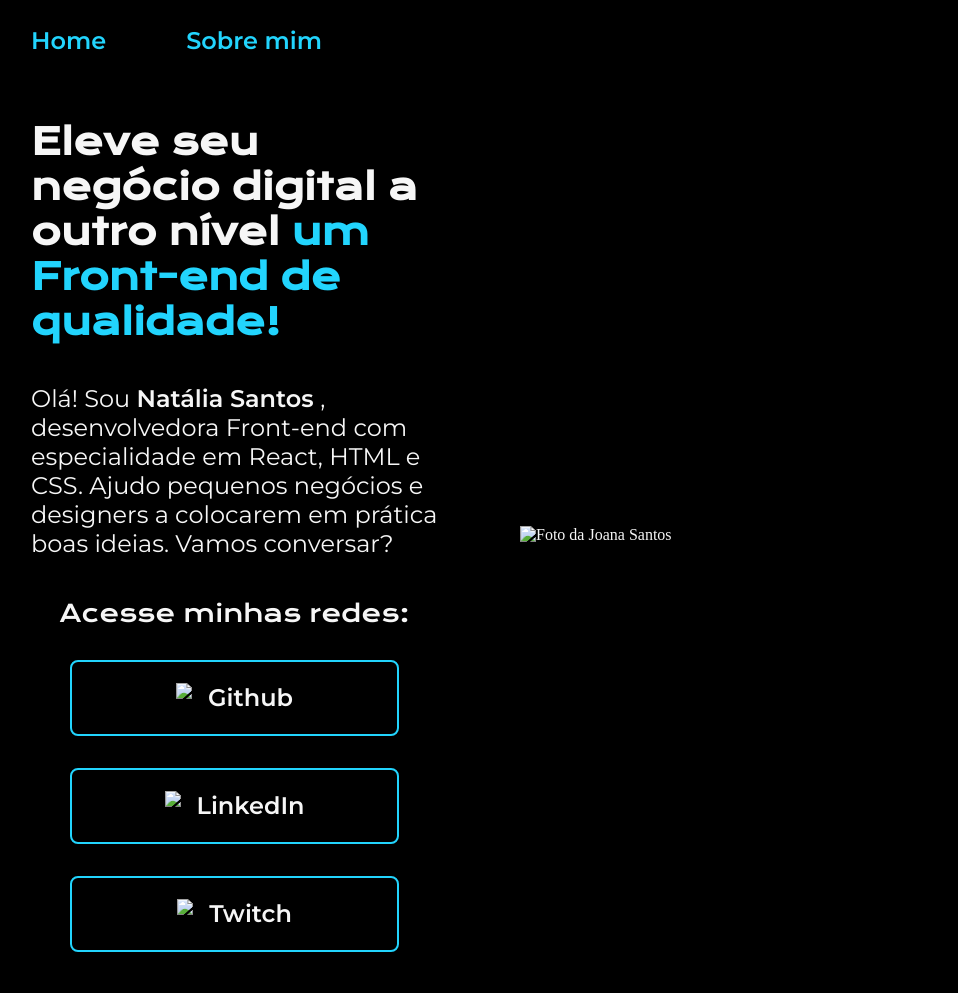
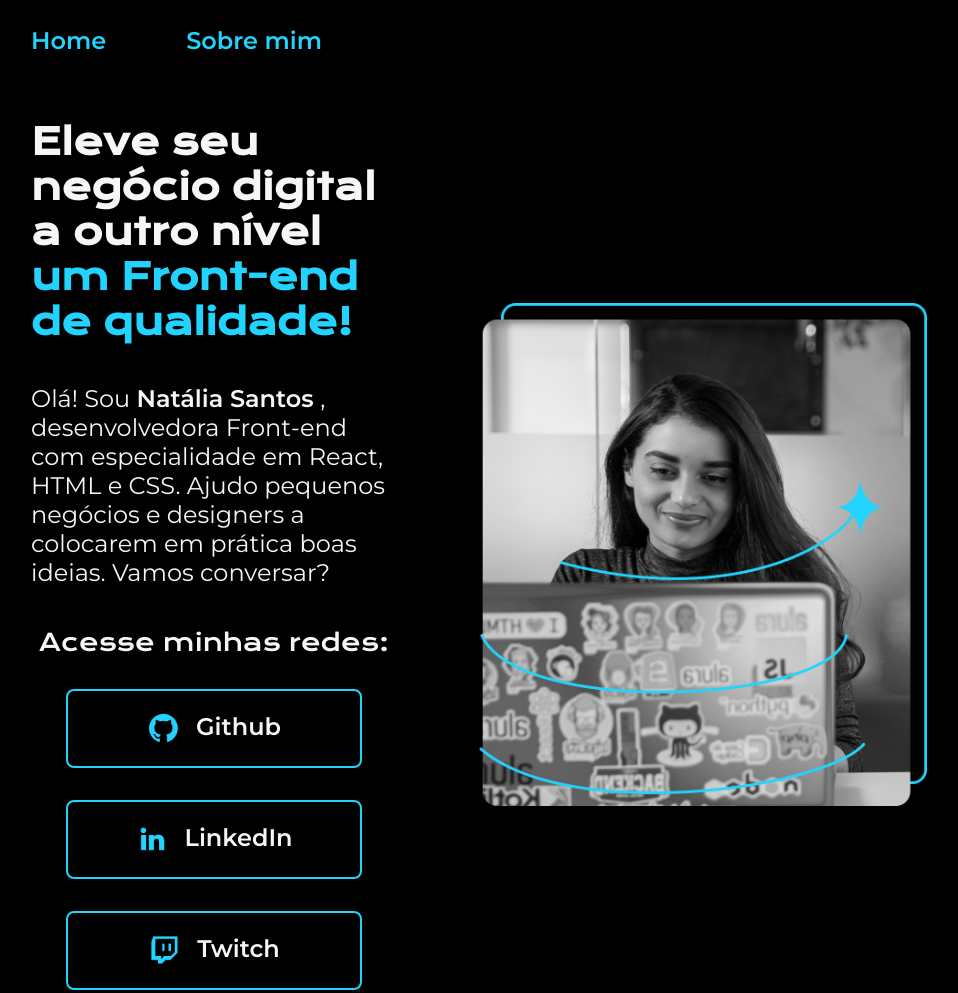
Before and after one commit to nathtor4/curso-html, a plain HTML site: page index.html in a window 1280 px wide. Shown: the top 993 px of the page, without its empty margins (161-1119 px from the left). Drawn offline with nearby package versions, Linux system fonts and the light colour scheme; files that its build step writes are made by us from their sources.

Commit message:
Update index.html

```diff
--- a/index.html
+++ b/index.html
@@ -6,7 +6,7 @@
     <meta http-equiv="X-UA-Compatible" content="IE=edge">
     <meta name="viewport" content="width=device-width, initial-scale=1.0">
     <title>Portifolio</title>
-    <link rel="stylesheet" href="./styles/style.css">
+    <link rel="stylesheet" href="style.css">
 </head>
 
 <body>
@@ -24,20 +24,20 @@
             <div class="apresentacao__links">
                 <h2 class="apresentacao__links__subtitulo"> Acesse minhas redes:</h2>
                 <a class="apresentacao__links__navegacao" href="https://github.com/guilhermeonrails">
-                    <img src="./assets/github.png" >
+                    <img src="github.png" >
                     Github
                 </a>
                 <a class="apresentacao__links__navegacao" href='https://linkedin.com/in/rafaballerini'>
-                    <img src="./assets/linkedin.png">
+                    <img src="linkedin.png">
                     LinkedIn
                 </a>
                 <a class="apresentacao__links__navegacao" href='https://twitch.tv/guilimadev'>
-                    <img src="./assets/twitch.png">
+                    <img src="twitch.png">
                     Twitch
                </a>
             </div>
         </section>
-        <img class="apresentacao__imagem" src="./assets/Imagem.png" alt = "Foto da Joana Santos">
+        <img class="apresentacao__imagem" src="Imagem.png" alt = "Foto da Joana Santos">
     </main>
     <footer class="rodape">
         <p>Desenvolvido por Natália Santos.</p>
```
